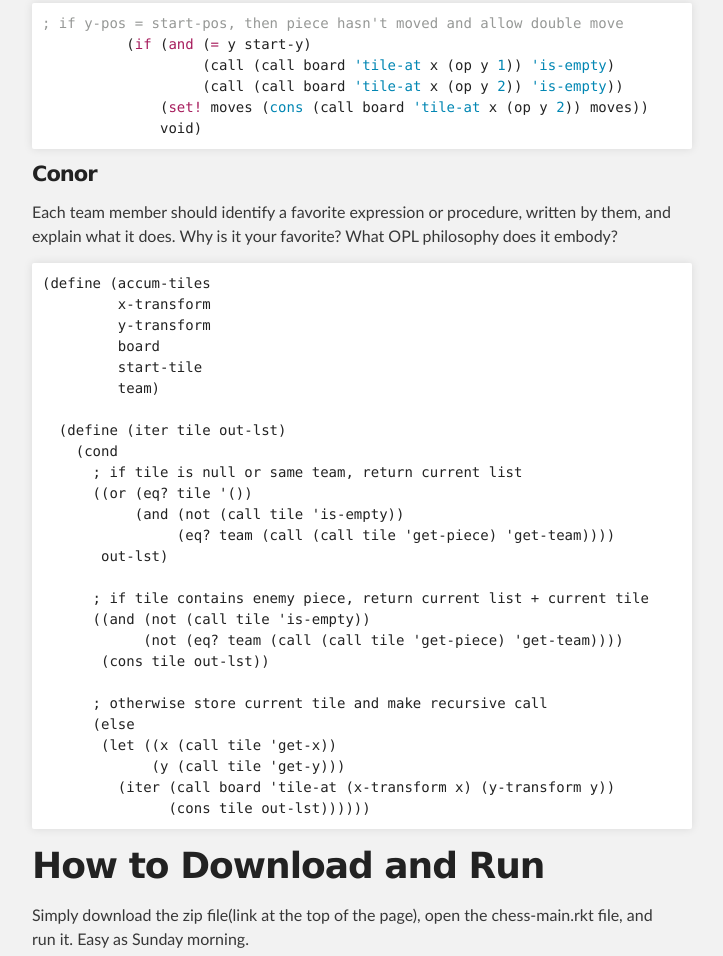
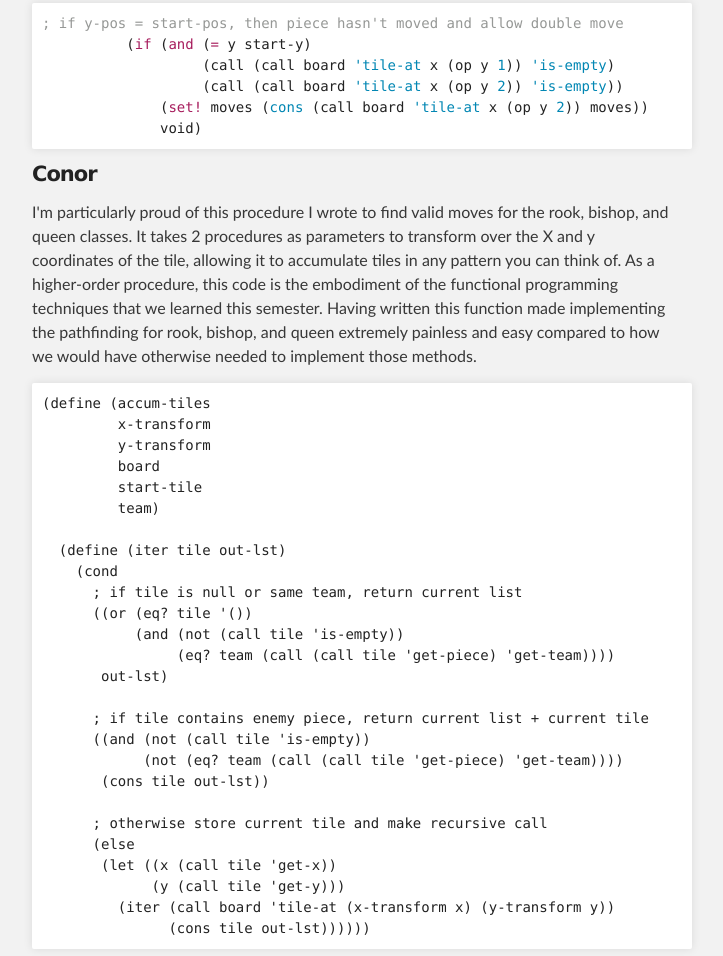
Before and after one commit to oplS16projects/Chess-Mates-Josh-and-Connor-, a plain HTML site: page index.html in a window 1280 px wide. Shown: the part 1539-2495 px from the top of the page, without its empty margins (288-1011 px from the left). Drawn offline with Linux system fonts and the light colour scheme.

Commit message:
Update index.html

```diff
--- a/index.html
+++ b/index.html
@@ -79,7 +79,14 @@
 <h4>
 <a id="conor" class="anchor" href="#conor" aria-hidden="true"><span aria-hidden="true" class="octicon octicon-link"></span></a>Conor</h4>
 
-<p>Each team member should identify a favorite expression or procedure, written by them, and explain what it does. Why is it your favorite? What OPL philosophy does it embody?</p>
+<p>
+I'm particularly proud of this procedure I wrote to find valid moves for the rook, bishop, and queen classes.
+It takes 2 procedures as parameters to transform over the X and y coordinates of the tile, allowing it to accumulate
+tiles in any pattern you can think of. As a higher-order procedure, this code is the embodiment of the functional
+programming techniques that we learned this semester. Having written this function made implementing the pathfinding
+for rook, bishop, and queen extremely painless and easy compared to how we would have otherwise needed to
+implement those methods.
+</p>
 
 <div class="highlight highlight-source-scheme"><pre>(define (accum-tiles
          x-transform
```
